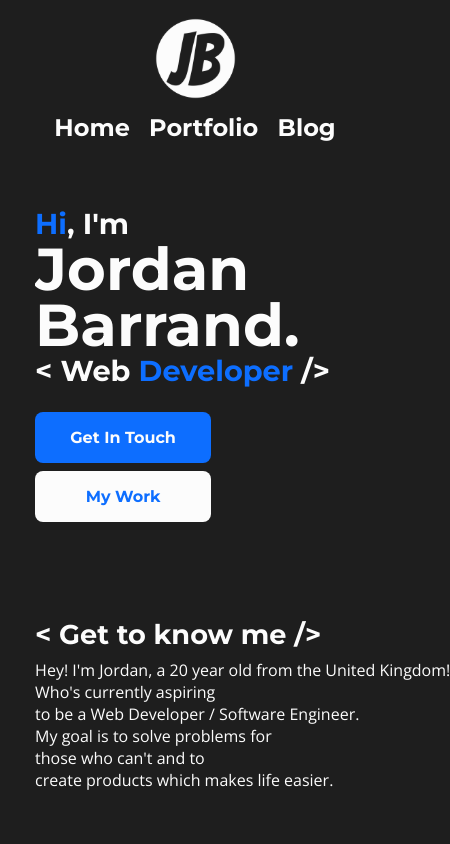
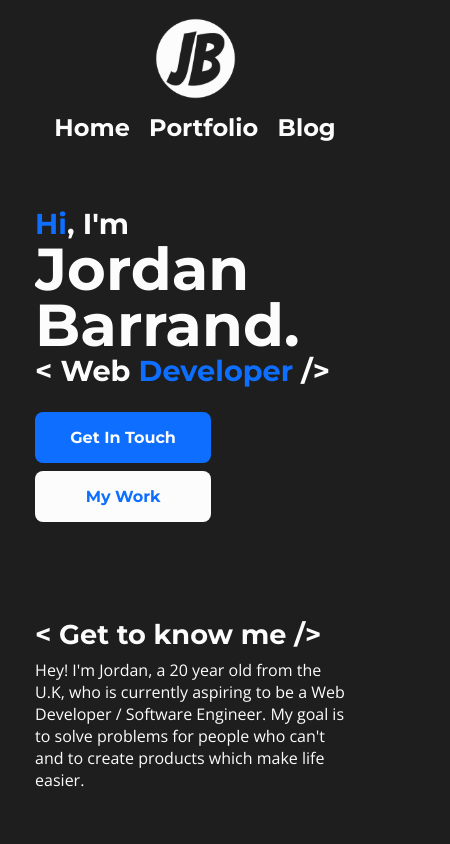
Before and after one commit to Jordyrock15/Personal-Portfolio-Next-Js, a Next.js app: page / in a window 390 px wide. Shown: the top 844 px of the page, 450 px wide, since content can reach past the window. Built offline with nearby package versions, Linux system fonts and the light colour scheme.

Commit message:
Fixed Text not shrinking when on mobile

```diff
--- a/components/AboutMe.js
+++ b/components/AboutMe.js
@@ -18,9 +18,9 @@ export default function AboutMe() {
 			<TextContainer variants={scrollReveal} ref={ref} animate={controls} initial='hidden'>
 				<H2>&#60; Get to know me /&#62;</H2>
 				<P>
-					Hey! I'm Jordan, a 20 year old from the United Kingdom! Who's currently aspiring
-					to be a Web Developer / Software Engineer. My goal is to solve problems for
-					those who can't and to create products which makes life easier.
+					Hey! I'm Jordan, a 20 year old from the U.K, who is currently aspiring to be a
+					Web Developer / Software Engineer. My goal is to solve problems for people who
+					can't and to create products which make life easier.
 				</P>
 			</TextContainer>
 		</Container>
```
